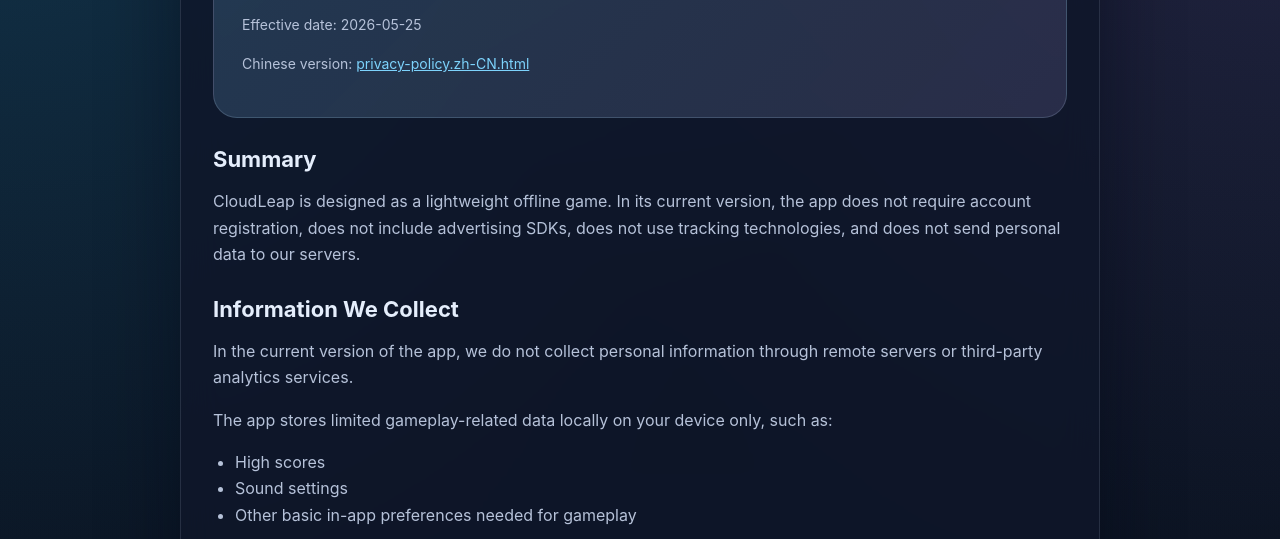
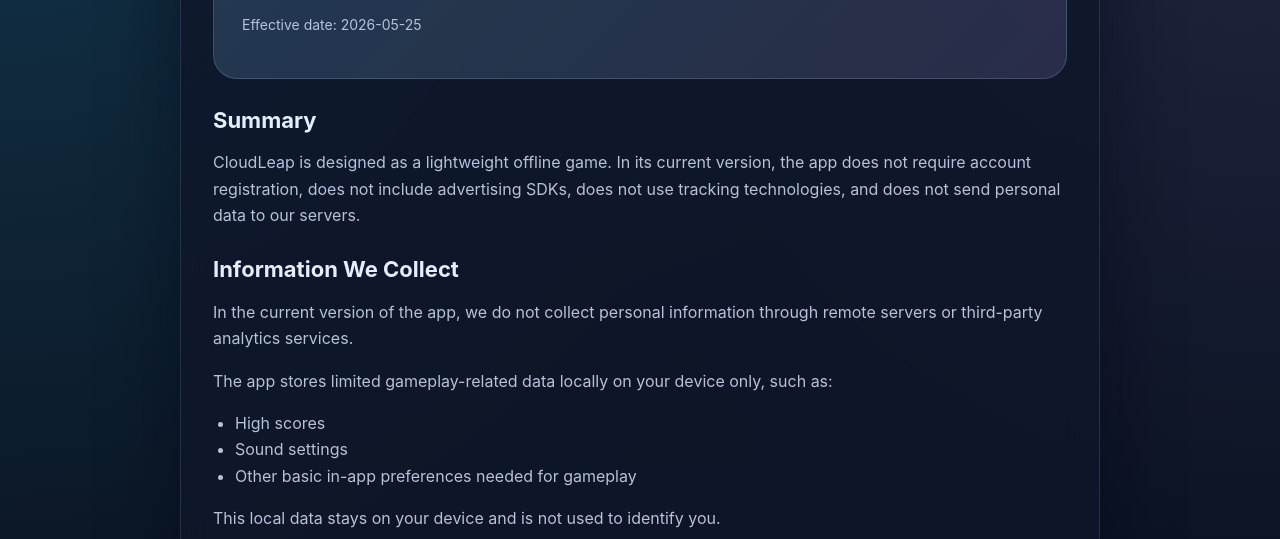
Before and after one commit to zhwk022/cloudLeap-privacy, a plain HTML site: page index.html in a window 1280 px wide. Shown: the part 261-800 px from the top of the page. Drawn offline with Linux system fonts and the light colour scheme.

Commit message:
Update index.html

```diff
--- a/index.html
+++ b/index.html
@@ -147,7 +147,6 @@
         <h1>CloudLeap</h1>
         <p>This Privacy Policy explains how CloudLeap handles information when you use the iPhone app.</p>
         <p class="meta">Effective date: 2026-05-25</p>
-        <p class="lang-link">Chinese version: <a href="privacy-policy.zh-CN.html">privacy-policy.zh-CN.html</a></p>
       </div>
 
       <h2>Summary</h2>
```
